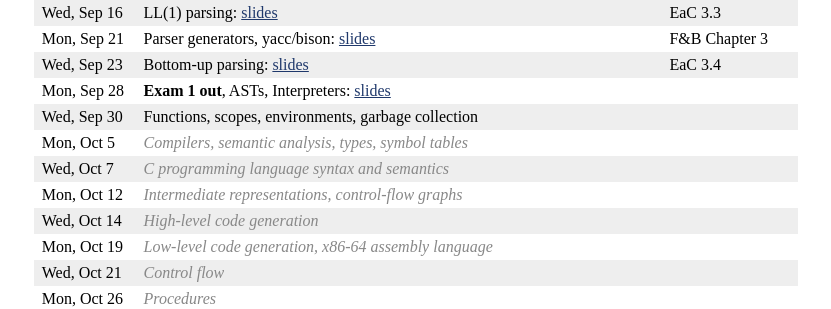
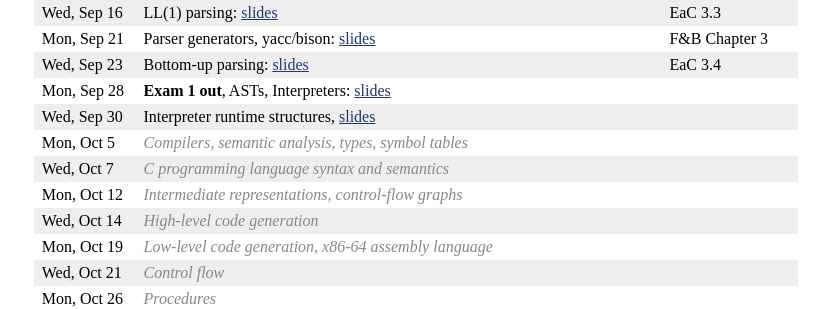
Before and after one commit to jhucompilers/fall2020, a Jekyll site: the page built from schedule.md, in a window 1280 px wide. Shown: the part 585-894 px from the top of the page, without its empty margins (224-1055 px from the left). Built offline with Jekyll 4.4.1, drawn with Linux system fonts in a browser that asks for light colours.

Commit message:
slides for lecture 09

```diff
--- a/schedule.md
+++ b/schedule.md
@@ -25,7 +25,7 @@ Wed, Sep 16 | LL(1) parsing: [slides](lectures/lecture05-public.pdf) | EaC 3.3
 Mon, Sep 21 | Parser generators, yacc/bison: [slides](lectures/lecture06-public.pdf) | F&amp;B Chapter 3
 Wed, Sep 23 | Bottom-up parsing: [slides](lectures/lecture07-public.pdf) | EaC 3.4
 Mon, Sep 28 | <b>Exam 1 out</b>, ASTs, Interpreters: [slides](lectures/lecture08-public.pdf) |
-Wed, Sep 30 | Functions, scopes, environments, garbage collection
+Wed, Sep 30 | Interpreter runtime structures, [slides](lectures/lecture09-public.pdf) |
 Mon, Oct 5 | <span class="tentative">Compilers, semantic analysis, types, symbol tables</span>
 Wed, Oct 7 | <span class="tentative">C programming language syntax and semantics</span>
 Mon, Oct 12 |<span class="tentative">Intermediate representations, control-flow graphs</span>
```
Also changed, not shown: 1 other file.
